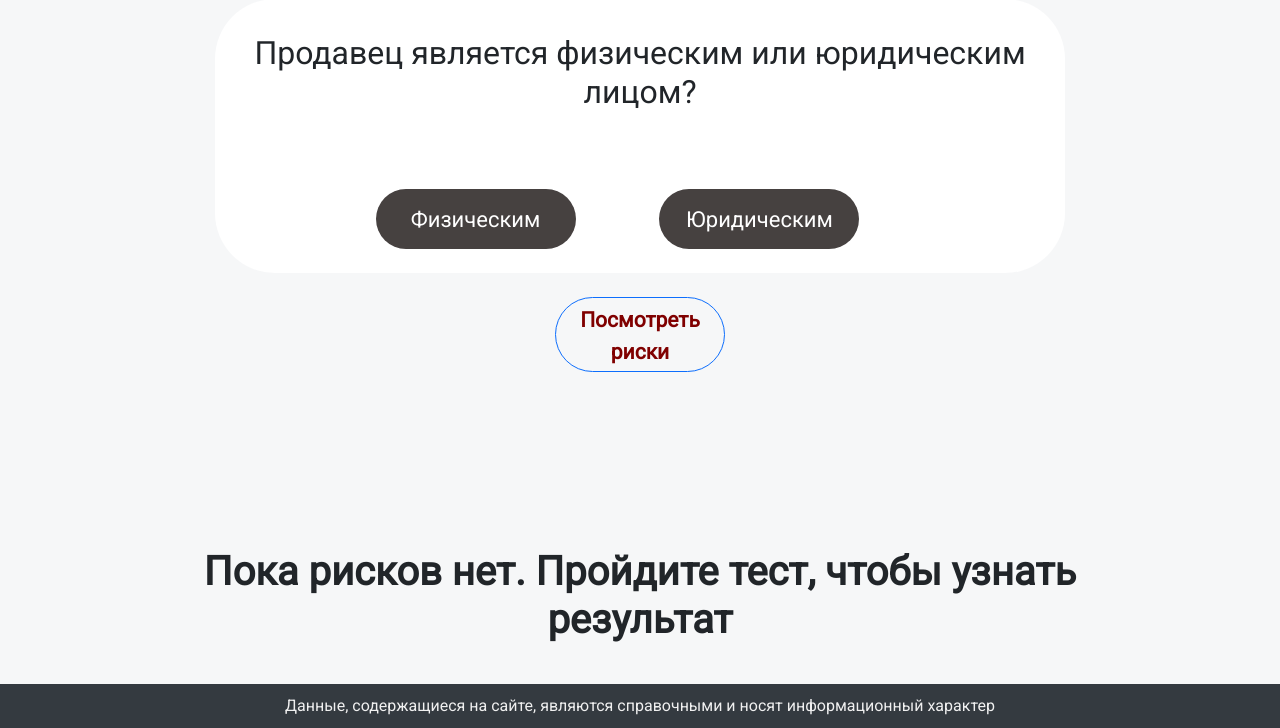
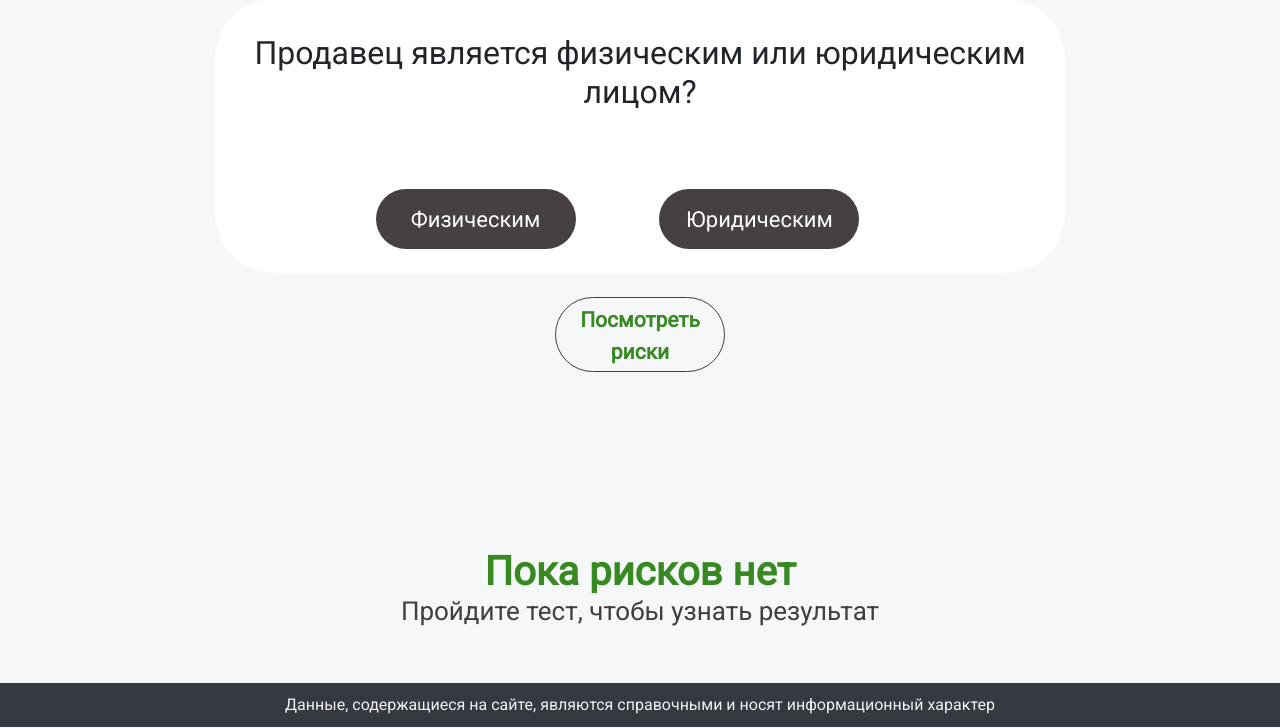
Before and after one commit to KateShustova/K_plus, a Django app: page / in a window 1280 px wide. Shown: the part 2016-2744 px from the top of the page. Run offline with Django 4.2, Linux system fonts and the light colour scheme; some libraries are stand-ins or nearby versions.

Commit message:
fix: recolor border for headers and buttons

```diff
--- a/consultant/project/templates/index.html
+++ b/consultant/project/templates/index.html
@@ -322,14 +322,14 @@
                <label>
                   <!-- Кнопка "Посмотреть риски" в тесте -->
                   <a href="#risk_page">
-                     <button  type="button" class="btn btn-lg btn-block btn-primary" style="border: 1.8px solid #00000 0;border-radius: 40px; padding-top: 7px; width: 170px; height: 75px; margin:0 auto; background-color:#f6f7f8;color:#800000;text-align: center;font-size: 21px;text-transform: unset !important;display: inline-block;">
+                     <button  type="button" class="btn btn-lg btn-block btn-primary" style="border: 1.8px solid #00000 0;border-radius: 40px;border-color: #413E3E; padding-top: 7px; width: 170px; height: 75px; margin:0 auto; background-color:#f6f7f8;color:#378922;text-align: center;font-size: 21px;text-transform: unset !important;display: inline-block;">
                         <strong>Посмотреть риски</strong>
                      </button>
                   </a>
                </label>
                <label style="margin-left: 50px;display: none;" id="btn_back">
                   <!-- Кнопка "Пройти заново" в тесте -->
-                  <button onclick="window.location.href='/#test_page';" id="btn_back_click" type="button" class="btn btn-lg btn-block btn-primary" style="border: 1.8px solid #000000;border-radius: 40px; padding-top: 7px; width: 170px; height: 75px; margin:0 auto; background-color:#f6f7f8;color:#800000;text-align: center;font-size: 21px;text-transform: unset !important;display: inline-block;">
+                  <button onclick="window.location.href='/#test_page';" id="btn_back_click" type="button" class="btn btn-lg btn-block btn-primary" style="border: 1.8px solid #000000;border-radius: 40px; padding-top: 7px; width: 170px; height: 75px; margin:0 auto; background-color:#f6f7f8;color:#378922;text-align: center;font-size: 21px;text-transform: unset !important;display: inline-block;">
                   <strong>Пройти заново</strong></button>
                   <script>
                      var btn = document.getElementById('btn_back_click');
@@ -349,7 +349,7 @@
             <!-- Отображение цифр в кружках на вопросах физиков-->
             <script id="withIframe-1" type="text/template">
                {% for employee in page_obj_phys %}
-                  <button id="numbers_{{forloop.counter}}" class="button-button" style="border-radius: 40px; border: 2.5px solid #E86B52; height:50px; width:50px; color:#800000;margin-right: 25px; font-size: 25px;">
+                  <button id="numbers_{{forloop.counter}}" class="button-button" style="border-radius: 40px; border: 2.5px solid #892222; height:50px; width:50px; color:#800000;margin-right: 25px; font-size: 25px;">
                      {{forloop.counter}}
                   </button>
                {% endfor %}
@@ -358,7 +358,7 @@
             <!-- Отображение цифр в кружках на вопросах юриков-->
             <script id="withIframe_l-1" type="text/template">
                {% for employee in page_obj_legal %}
-                  <button id="numbers_{{forloop.counter}}" class="button-button" style="border-radius: 40px; border: 2.5px solid #E86B52; height:50px; width:50px; color:#800000;margin-right: 25px; font-size: 25px;">
+                  <button id="numbers_{{forloop.counter}}" class="button-button" style="border-radius: 40px; border: 2.5px solid #892222; height:50px; width:50px; color:#800000;margin-right: 25px; font-size: 25px;">
                      {{forloop.counter}}
                   </button>
                {% endfor %}
@@ -432,16 +432,25 @@
          <!-- Заголовок страницы с рисками -->
          <div id = "risk_page">
 
-            <h1 id="high_risk_message_header" class="text-center"  style="padding-top: 80px; margin-top: -10px; margin-bottom: 80px; width: 80%; margin:0 auto; display:none;"><strong>Уровень риска: красный</strong>
+            <h1 id="high_risk_message_header" class="text-center"  style="padding-top: 80px; margin-top: -10px; margin-bottom: 80px; width: 80%; margin:0 auto; display:none;">
+               <strong>Уровень риска:</strong>
+               <strong style="color:#800000">красный</strong>
             </h1>
 
-            <h1 id="low_risk_message_header" class="text-center"  style="padding-top: 80px; margin-top: -10px; margin-bottom: 80px; width: 80%; margin:0 auto; display:none;"><strong>Уровень риска: желтый</strong>
+            <h1 id="low_risk_message_header" class="text-center"  style="padding-top: 80px; margin-top: -10px; margin-bottom: 80px; width: 80%; margin:0 auto; display:none;">
+               <strong>Уровень риска:</strong>
+               <strong style="color:#C88F22">желтый</strong>
+
             </h1>
 
-            <h1 id="no_risk_but_questions_left_message_header" class="text-center"  style="padding-top: 80px; margin-top: -10px; margin-bottom: 80px; width: 80%; margin:0 auto;"><strong>Пока рисков нет. Пройдите тест, чтобы узнать результат</strong>
+            <h1 id="no_risk_but_questions_left_message_header" class="text-center"  style="padding-top: 80px; margin-top: -10px; margin-bottom: 80px; width: 80%; margin:0 auto;">
+               <strong style="color:#378922">Пока рисков нет</strong>
+               <p style="color:#413E3E;font-size: 65%;">Пройдите тест, чтобы узнать результат</p>
+
             </h1>
 
-            <h1 id="no_risk_test_finished_message_header" class="text-center"  style="padding-top: 80px; margin-top: -10px; margin-bottom: 80px; width: 80%; margin:0 auto; display:none;"><strong>Рисков не найдено. Отличная сделка!</strong>
+            <h1 id="no_risk_test_finished_message_header" class="text-center"  style="padding-top: 80px; margin-top: -10px; margin-bottom: 80px; width: 80%; margin:0 auto; display:none;">
+               <strong style="color:#378922">Рисков не найдено. Отличная сделка!</strong>
             </h1>
 
             <!-- Вывод рисков для физиков -->
@@ -450,7 +459,7 @@
                <div class="cont-ref d-flex justify-content-center" width="100%">
                   <div class="container" style="padding-top:20px">
                      {% for question in page_obj_phys %}
-                        <div id="risk_message_phys_{{forloop.counter}}" style="border-radius: 30px; padding:10px; margin:20px;width:90%; background-color:#FFFFFF; border: 2.5px solid #e86b52;font-size:12px;text-align: center; display:none">
+                        <div id="risk_message_phys_{{forloop.counter}}" style="border-radius: 30px; padding:10px; margin:20px;width:90%; background-color:#FFFFFF; border: 2.5px solid #892222;font-size:12px;text-align: center; display:none">
                            <span style="font-size: 160%; padding-left:10px;padding-right:10px">Вопрос {{question.id }} : {{ question.risk |safe }}</span>
                         </div>
                      {% endfor %}
@@ -464,7 +473,7 @@
                <div class="cont-ref d-flex justify-content-center" width="100%">
                   <div class="container" style="padding-top:20px">
                      {% for question in page_obj_legal %}
-                        <div id="risk_message_legal_{{forloop.counter}}" style="border-radius: 30px; padding:10px; margin:20px;width:90%; background-color:#FFFFFF; border: 2.5px solid #e86b52;font-size:12px;text-align: center; display:none">
+                        <div id="risk_message_legal_{{forloop.counter}}" style="border-radius: 30px; padding:10px; margin:20px;width:90%; background-color:#FFFFFF; border: 2.5px solid #892222;font-size:12px;text-align: center; display:none">
                            <span style="font-size: 160%; padding-left:10px;padding-right:10px">Вопрос {{question.id }} : {{ question.risk |safe }}</span>
                         </div>
                      {% endfor %}
--- a/consultant/project/templates/pagination.html
+++ b/consultant/project/templates/pagination.html
@@ -18,7 +18,7 @@
 
 <div class="paginator" align="center" style="width:70%;margin:0 auto;">
    {% for employee in page_obj %}
-   <button id="numbers_{{forloop.counter}}" class="button-button" style="border-radius: 40px; border: 2.5px solid #E86B52; height:50px; width:50px; color:#800000;margin-right: 25px; font-size: 25px;">{{forloop.counter}}</button>
+   <button id="numbers_{{forloop.counter}}" class="button-button" style="border-radius: 40px; border: 2.5px solid #892222; height:50px; width:50px; color:#800000;margin-right: 25px; font-size: 25px;">{{forloop.counter}}</button>
    {% endfor %}
    {% load static %}
    <script src="{% static 'js_code/edit_storage.js' %}"> </script>
--- a/consultant/static/js_code/check_correct_ans.js
+++ b/consultant/static/js_code/check_correct_ans.js
@@ -22,7 +22,7 @@ function check_correct_answer(){
 
                         // Если ответ неверный закрасить кружок красным и показать риск
                         } else {
-                            element.style = "border-radius: 40px; height:50px; width:50px; color:#01010a;margin-right: 25px;border: 2.5px solid #e86b52;font-size: 25px;";
+                            element.style = "border-radius: 40px; height:50px; width:50px; color:#01010a;margin-right: 25px;border: 2.5px solid #892222;font-size: 25px;";
                             save_data_to_localstorage(parseInt(key));
 
                             display_risk_message(parseInt(key),"legal");
@@ -39,7 +39,7 @@ function check_correct_answer(){
 
                         // Если ответ неверный закрасить кружок красным и показать риск
                         } else {
-                            element.style = "border-radius: 40px; height:50px; width:50px; color:#01010a;margin-right: 25px;border: 2.5px solid #e86b52;font-size: 25px;";
+                            element.style = "border-radius: 40px; height:50px; width:50px; color:#01010a;margin-right: 25px;border: 2.5px solid #892222;font-size: 25px;";
                             save_data_to_localstorage(parseInt(key));
 
                             display_risk_message(parseInt(key),"phys");
--- a/consultant/static/js_code/pagination.js
+++ b/consultant/static/js_code/pagination.js
@@ -25,13 +25,13 @@ function update(num_, div_num, value) {
         if (!sessionStorage.getItem(i)) {
             if (set.has(i)) {
                 element.disabled = false;
-                element.style = "border-radius: 40px; height:50px; width:50px; color:#01010a;margin-right: 25px;border: 2.5px solid #e86b52;font-size: 25px;";
+                element.style = "border-radius: 40px; height:50px; width:50px; color:#01010a;margin-right: 25px;border: 2.5px solid #892222;font-size: 25px;";
             } else {
-                element.style = "border-radius: 40px; height:50px; width:50px; color:#01010a;margin-right: 25px;border: 2.5px solid #1515ea;font-size: 25px;";
+                element.style = "border-radius: 40px; height:50px; width:50px; color:#01010a;margin-right: 25px;border: 2.5px solid #413E3E;font-size: 25px;";
             }
         } else {
             element.disabled = false;
-            element.style = "border-radius: 40px; height:50px; width:50px; color:#01010a;margin-right: 25px;border: 2.5px solid #1515EA;font-size: 25px;";
+            element.style = "border-radius: 40px; height:50px; width:50px; color:#01010a;margin-right: 25px;border: 2.5px solid #413E3E;font-size: 25px;";
         }
 
         if (i != num_ + 1) {
@@ -46,10 +46,10 @@ function update(num_, div_num, value) {
     }
 //    check_correct_answer();
 }
-//#1515ea - blue
+//#413E3E - blue
 //#01010a - black
 //#800000 - dark red
-//#e86b52 - bright red
+//#892222 - bright red
 //#808083 - gray
 
 function pagination_button(event, index) {
--- a/consultant/static/js_code/pagination_init.js
+++ b/consultant/static/js_code/pagination_init.js
@@ -18,9 +18,9 @@ function pagination_init(cnt, qc) {
         element.disabled = true;
         if (!sessionStorage.getItem(i)) {
             if (set.has(i)) {
-                element.style = "border-radius: 40px; height:50px; width:50px; color:#01010a;margin-right: 25px;border: 2.5px solid #e86b52;font-size: 25px;";
+                element.style = "border-radius: 40px; height:50px; width:50px; color:#01010a;margin-right: 25px;border: 2.5px solid #892222;font-size: 25px;";
             } else {
-                element.style = "border-radius: 40px; height:50px; width:50px; color:#01010a;margin-right: 25px;border: 2.5px solid #1515ea;font-size: 25px;";
+                element.style = "border-radius: 40px; height:50px; width:50px; color:#01010a;margin-right: 25px;border: 2.5px solid #413E3E;font-size: 25px;";
             }
         } else {
             element.style = "border-radius: 40px; height:50px; width:50px; color:#01010a;margin-right: 25px;border: 2.5px solid #209404;font-size: 25px;";
```
